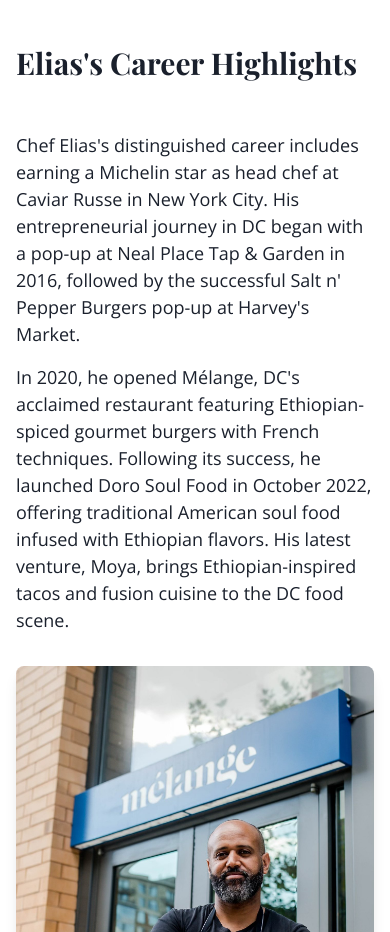
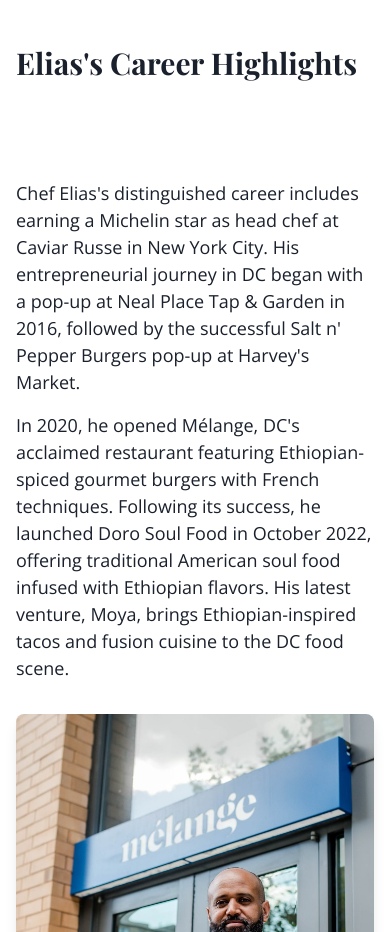
Before and after one commit to tjcandesign/melange, a React (Vite) app: page /chef-elias in a window 390 px wide. Shown: the part 880-1812 px from the top of the page. Built offline with nearby package versions, Linux system fonts and the light colour scheme.

Commit message:
fix: Align Career Highlights text with photo
- Added top padding to text container to align with photo
- Maintains mobile responsiveness

```diff
--- a/src/pages/ChefElias.tsx
+++ b/src/pages/ChefElias.tsx
@@ -55,7 +55,7 @@
                 </Heading>
               </Box>
               <SimpleGrid columns={{ base: 1, md: 2 }} spacing={8} w="full" alignItems="start">
-                <VStack spacing={4} align="flex-start" maxW="container.sm">
+                <VStack spacing={4} align="flex-start" maxW="container.sm" pt={12}>
                   <Text fontSize="lg">
                     Chef Elias's distinguished career includes earning a Michelin star as head chef at Caviar Russe in New York City.
                     His entrepreneurial journey in DC began with a pop-up at Neal Place Tap & Garden in 2016, followed by the
```
